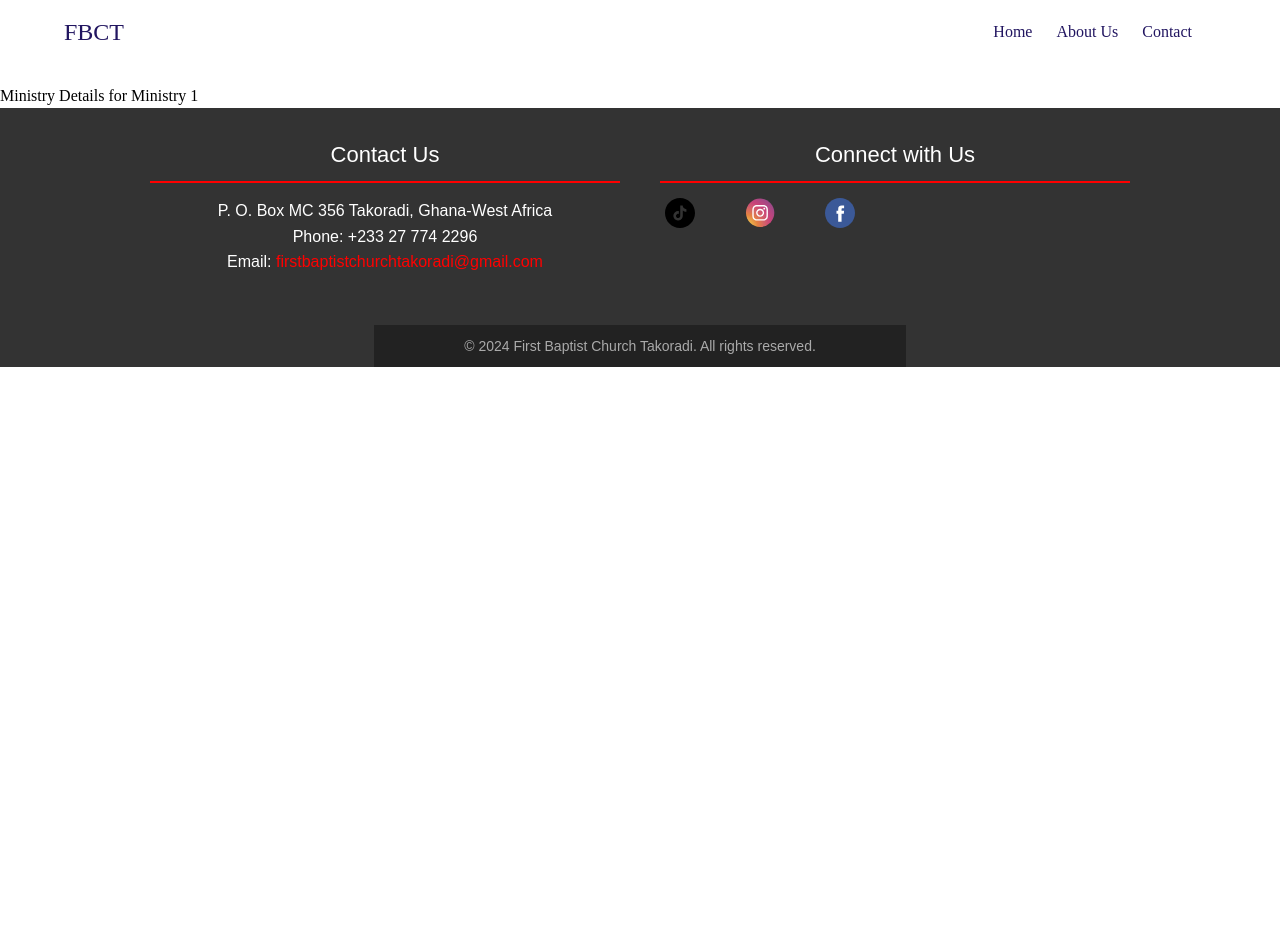
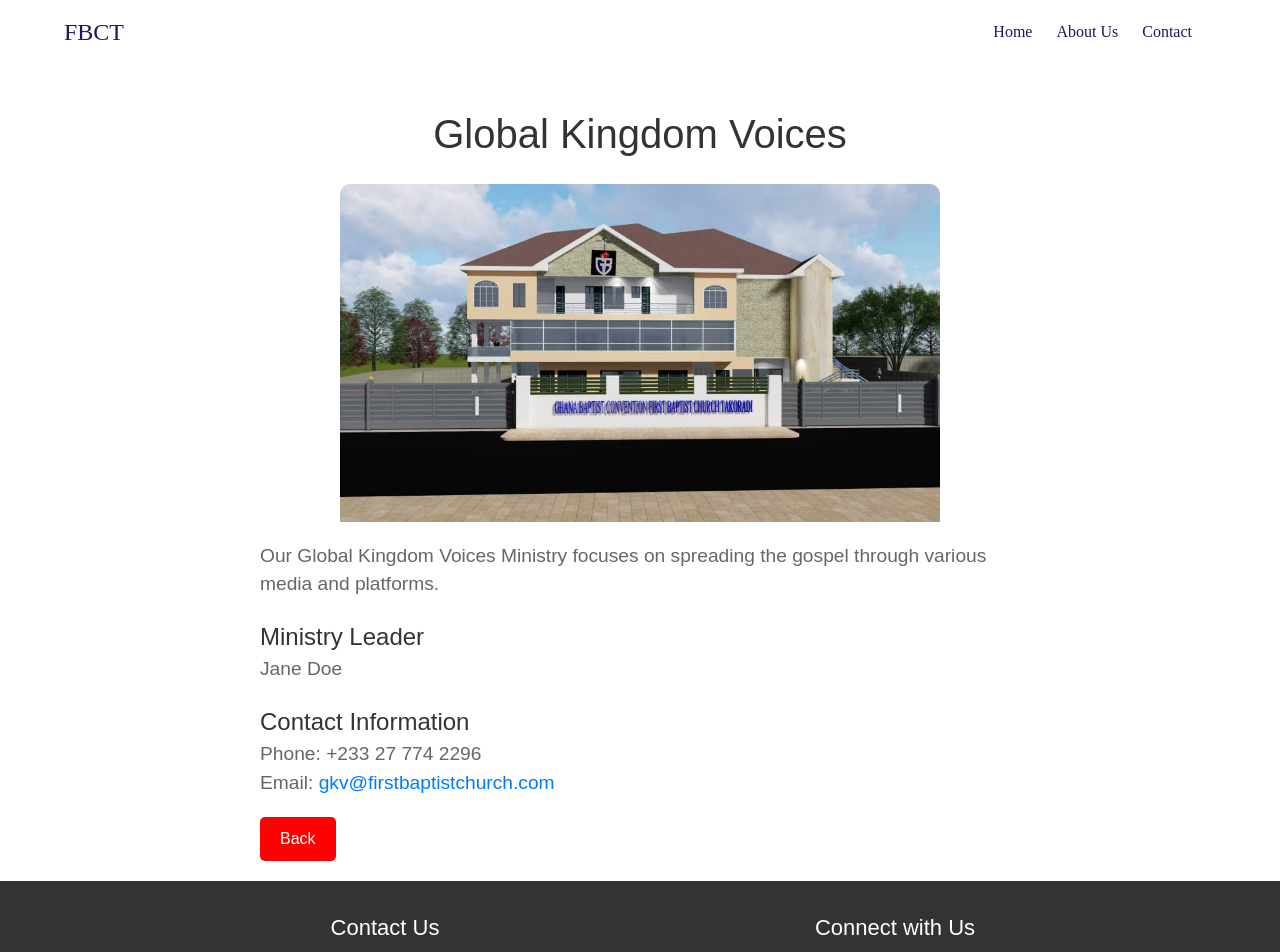
Before and after one commit to Aboagye-Heming/First-Baptist-Church-Takoradi, a React (Vite) app: page /ministry/1 in a window 1280 px wide. Shown: the top 952 px of the page. Before the commit the page ends 800 px from the top, so only its background shows below. Built offline with nearby package versions, Linux system fonts and the light colour scheme; the HTML template or start-up script is replaced by a standard one.

Commit message:
added ministry details page

```diff
--- a/src/App.tsx
+++ b/src/App.tsx
@@ -4,7 +4,7 @@
 import AboutUs from "./pages/about-us/AboutUs";
 import ActivitiesPage from "./pages/AcitivitiesPage";
 import MediaCenter from "./pages/MediaCenter";
-import MinistryDetails from "./pages/MinistryDetails";
+import MinistryDetails from "./pages/ministry-details/MinistryDetails";
 import Navbar from "./components/navbar/Navbar";
 import Footer from "./components/footer/Footer";
 import "../src/assets/css/index.css";
--- a/src/components/contactUs/ContactInfo.tsx
+++ b/src/components/contactUs/ContactInfo.tsx
@@ -23,7 +23,7 @@
             <p>
               P. O. Box MC 356 Takoradi, Ghana-West Africa
               <br />
-              Phone: +233 27 774 2296
+              Phone: +233 20 939 1740
               <br />
               Email:{" "}
               <a
--- a/src/components/footer/Footer.tsx
+++ b/src/components/footer/Footer.tsx
@@ -14,7 +14,7 @@
             <p>
               P. O. Box MC 356 Takoradi, Ghana-West Africa
               <br />
-              Phone: +233 27 774 2296
+              Phone: +233 20 939 1740
               <br />
               Email:{" "}
               <a href="mailto:info@tis-takoradi.com" title="Send message">
--- a/src/pages/MinistryDetails.tsx
+++ /dev/null
@@ -1,16 +0,0 @@
-import { useParams } from "react-router-dom";
-
-function MinistryDetails() {
-  const { id } = useParams();
-  // Fetch ministry details using id
-
-  return (
-    <div>
-      {/* Display details of the ministry */}
-      <h2>Ministry Details for Ministry {id}</h2>
-      {/* Add more details here */}
-    </div>
-  );
-}
-
-export default MinistryDetails;
--- /dev/null
+++ b/src/pages/ministry-details/MinistryDetails.tsx
@@ -0,0 +1,89 @@
+import { useParams, useNavigate } from "react-router-dom";
+import image1 from "../../assets/images/ch-building.jpg";
+
+import "./ministry-details.css";
+
+// Example static data for ministries
+const ministries: Record<string, {
+  name: string;
+  description: string;
+  leader: string;
+  contact: string;
+  email: string;
+  image: string;
+}> = {
+  "1": {
+    name: "Global Kingdom Voices",
+    description:
+      "Our Global Kingdom Voices Ministry focuses on spreading the gospel through various media and platforms.",
+    leader: "Jane Doe",
+    contact: "+233 27 774 2296",
+    email: "gkv@firstbaptistchurch.com",
+    image: image1,
+  },
+  "2": {
+    name: "Vibrant Choir",
+    description:
+      "The Vibrant Choir leads the congregation in worship through music, singing, and special performances.",
+    leader: "John Smith",
+    contact: "+233 27 774 2297",
+    email: "choir@firstbaptistchurch.com",
+    image: image1,
+  },
+  "3": {
+    name: "Media",
+    description:
+      "The Media Ministry handles all the technical aspects of our services, including sound, lighting, and video production.",
+    leader: "Alice Brown",
+    contact: "+233 27 774 2298",
+    email: "media@firstbaptistchurch.com",
+    image: image1,
+  },
+  "4": {
+    name: "Children",
+    description:
+      "Our Children's Ministry provides a safe and fun environment for children to learn about God's love.",
+    leader: "Michael Johnson",
+    contact: "+233 27 774 2299",
+    email: "children@firstbaptistchurch.com",
+    image: image1,
+  },
+};
+
+function MinistryDetails() {
+  const { id } = useParams<{ id: string }>();
+  const navigate = useNavigate();
+  const ministry = ministries[id as keyof typeof ministries];
+
+  if (!ministry) {
+    return <h2>Ministry not found</h2>;
+  }
+
+  return (
+    <div className="ministry-details-container">
+      <div className="ministry-header">
+        <h1>{ministry.name}</h1>
+        <img
+          src={ministry.image}
+          alt={ministry.name}
+          className="ministry-image"
+        />
+      </div>
+      <div className="ministry-body">
+        <p>{ministry.description}</p>
+        <h3>Ministry Leader</h3>
+        <p>{ministry.leader}</p>
+        <h3>Contact Information</h3>
+        <p>Phone: {ministry.contact}</p>
+        <p>
+          Email: <a href={`mailto:${ministry.email}`}>{ministry.email}</a>
+        </p>
+        <button onClick={() => navigate(-1)} className="back-button">
+          Back
+        </button>
+      </div>
+    </div>
+  );
+}
+
+export default MinistryDetails;
--- /dev/null
+++ b/src/pages/ministry-details/ministry-details.css
@@ -0,0 +1,61 @@
+/* ministry-details.css */
+
+.ministry-details-container {
+    max-width: 800px;
+    margin: 0 auto;
+    padding: 20px;
+    font-family: Arial, sans-serif;
+  }
+
+  .ministry-header {
+    text-align: center;
+  }
+
+  .ministry-header h1 {
+    font-size: 2.5rem;
+    margin-bottom: 20px;
+    color: #333;
+  }
+
+  .ministry-image {
+    width: 100%;
+    height: auto;
+    max-width: 600px;
+    margin: 0 auto;
+    display: block;
+  }
+
+  .ministry-body {
+    margin-top: 20px;
+  }
+
+  .ministry-body p {
+    font-size: 1.2rem;
+    color: #666;
+  }
+
+  .ministry-body h3 {
+    font-size: 1.5rem;
+    color: #333;
+    margin-top: 20px;
+  }
+
+  .ministry-body a {
+    color: #007bff;
+  }
+
+  .back-button {
+    margin-top: 20px;
+    padding: 10px 20px;
+    font-size: 1rem;
+    color: #fff;
+    background-color: red;
+    border: none;
+    border-radius: 5px;
+    cursor: pointer;
+    transition: background-color 0.3s;
+  }
+
+  .back-button:hover {
+    background-color: #72c472;
+  }
```
